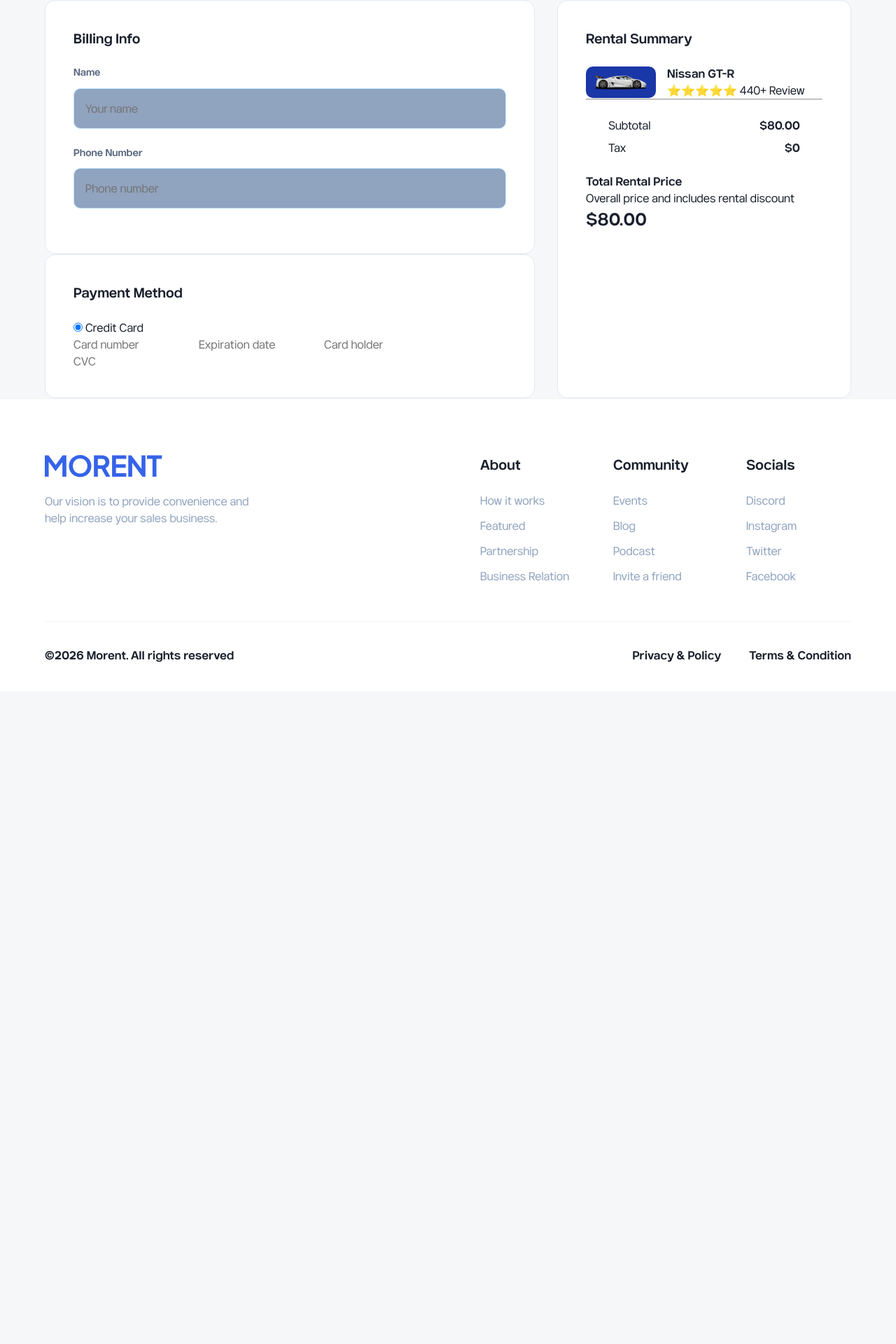
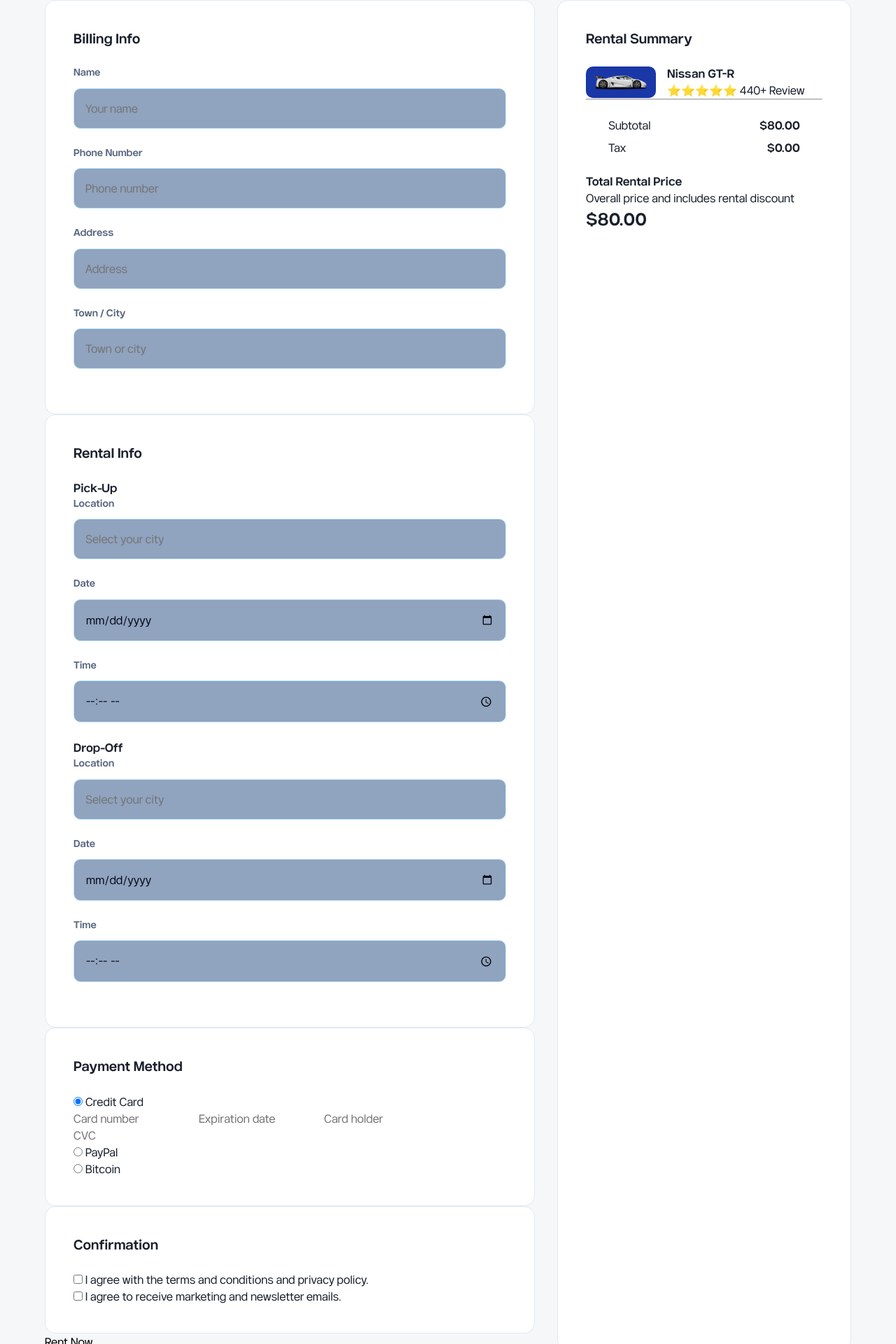
Before and after one commit to mehmetbacik/car-rental, a Nuxt app: page /payment in a window 1280 px wide. Shown: the part 157-2077 px from the top of the page at 70% size. Before the commit the page ends 1145 px from the top, so only its background shows below. Built offline with nearby package versions, Linux system fonts and the light colour scheme.

Commit message:
feat: add rental info, confirmation and rent now sections
- add rental information section with pickup and dropoff details
- extend payment method area with additional options
- add confirmation checkboxes for terms and marketing consent
- add rent now action button at the bottom of the form

```diff
--- a/app/pages/payment/index.vue
+++ b/app/pages/payment/index.vue
@@ -2,24 +2,92 @@
   <div class="payment-page container">
     <div class="payment-grid">
       <div class="payment-forms">
+        <!-- Billing Info -->
         <section class="card">
           <h3>Billing Info</h3>
+
           <div class="form-row">
             <div class="input-group">
               <label>Name</label>
               <input type="text" placeholder="Your name" />
             </div>
+
             <div class="input-group">
               <label>Phone Number</label>
               <input type="text" placeholder="Phone number" />
             </div>
           </div>
+
+          <div class="form-row">
+            <div class="input-group">
+              <label>Address</label>
+              <input type="text" placeholder="Address" />
+            </div>
+
+            <div class="input-group">
+              <label>Town / City</label>
+              <input type="text" placeholder="Town or city" />
+            </div>
+          </div>
         </section>
 
+        <!-- Rental Info -->
+        <section class="card mt-2">
+          <h3>Rental Info</h3>
+
+          <div class="rental-section">
+            <h4>Pick-Up</h4>
+
+            <div class="form-row">
+              <div class="input-group">
+                <label>Location</label>
+                <input type="text" placeholder="Select your city" />
+              </div>
+
+              <div class="input-group">
+                <label>Date</label>
+                <input type="date" />
+              </div>
+
+              <div class="input-group">
+                <label>Time</label>
+                <input type="time" />
+              </div>
+            </div>
+          </div>
+
+          <div class="rental-section">
+            <h4>Drop-Off</h4>
+
+            <div class="form-row">
+              <div class="input-group">
+                <label>Location</label>
+                <input type="text" placeholder="Select your city" />
+              </div>
+
+              <div class="input-group">
+                <label>Date</label>
+                <input type="date" />
+              </div>
+
+              <div class="input-group">
+                <label>Time</label>
+                <input type="time" />
+              </div>
+            </div>
+          </div>
+        </section>
+
+        <!-- Payment Method -->
         <section class="card mt-2">
           <h3>Payment Method</h3>
+
           <div class="payment-option active">
-            <input type="radio" checked /> Credit Card
+            <label>
+              <input type="radio" checked />
+              Credit Card
+            </label>
+
             <div class="card-inputs">
               <input type="text" placeholder="Card number" />
               <input type="text" placeholder="Expiration date" />
@@ -27,28 +95,80 @@
               <input type="text" placeholder="CVC" />
             </div>
           </div>
+
+          <div class="payment-option">
+            <label>
+              <input type="radio" />
+              PayPal
+            </label>
+          </div>
+
+          <div class="payment-option">
+            <label>
+              <input type="radio" />
+              Bitcoin
+            </label>
+          </div>
+        </section>
+
+        <!-- Confirmation -->
+        <section class="card mt-2">
+          <h3>Confirmation</h3>
+
+          <div class="checkbox-group">
+            <label>
+              <input type="checkbox" />
+              I agree with the terms and conditions and privacy policy.
+            </label>
+          </div>
+
+          <div class="checkbox-group">
+            <label>
+              <input type="checkbox" />
+              I agree to receive marketing and newsletter emails.
+            </label>
+          </div>
+        </section>
+
+        <!-- Rent Now -->
+        <section class="rent-action">
+          <button class="rent-btn">Rent Now</button>
         </section>
       </div>
 
+      <!-- Summary -->
       <aside class="payment-summary card">
         <h3>Rental Summary</h3>
+
         <div class="summary-car">
           <img src="/images/car/car-koenigsegg.png" alt="Car" />
+
           <div>
             <h4>Nissan GT-R</h4>
             <span>⭐⭐⭐⭐⭐ 440+ Review</span>
           </div>
         </div>
+
         <hr />
+
         <div class="summary-prices">
-          <div class="row"><span>Subtotal</span> <strong>$80.00</strong></div>
-          <div class="row"><span>Tax</span> <strong>$0</strong></div>
+          <div class="row">
+            <span>Subtotal</span>
+            <strong>$80.00</strong>
+          </div>
+
+          <div class="row">
+            <span>Tax</span>
+            <strong>$0.00</strong>
+          </div>
         </div>
+
         <div class="total-price">
           <div>
             <h4>Total Rental Price</h4>
             <p>Overall price and includes rental discount</p>
           </div>
+
           <h2>$80.00</h2>
         </div>
       </aside>
--- a/app/styles/pages/_cars.scss
+++ b/app/styles/pages/_cars.scss
@@ -534,7 +534,6 @@
         height: 16px;
         transition: $transition-base;
         transform: rotate(0deg);
-
         &--open {
           transform: rotate(180deg);
         }
```
